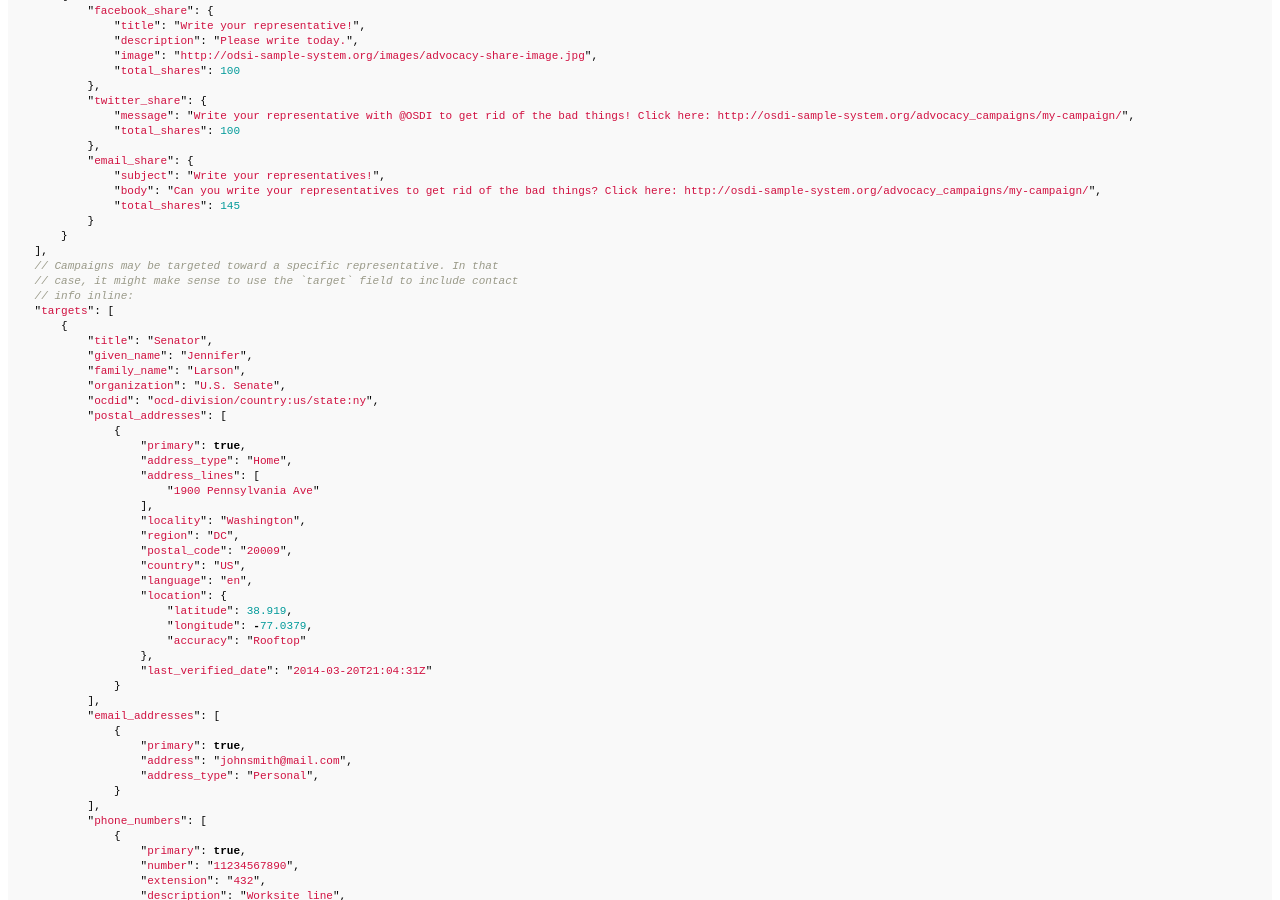
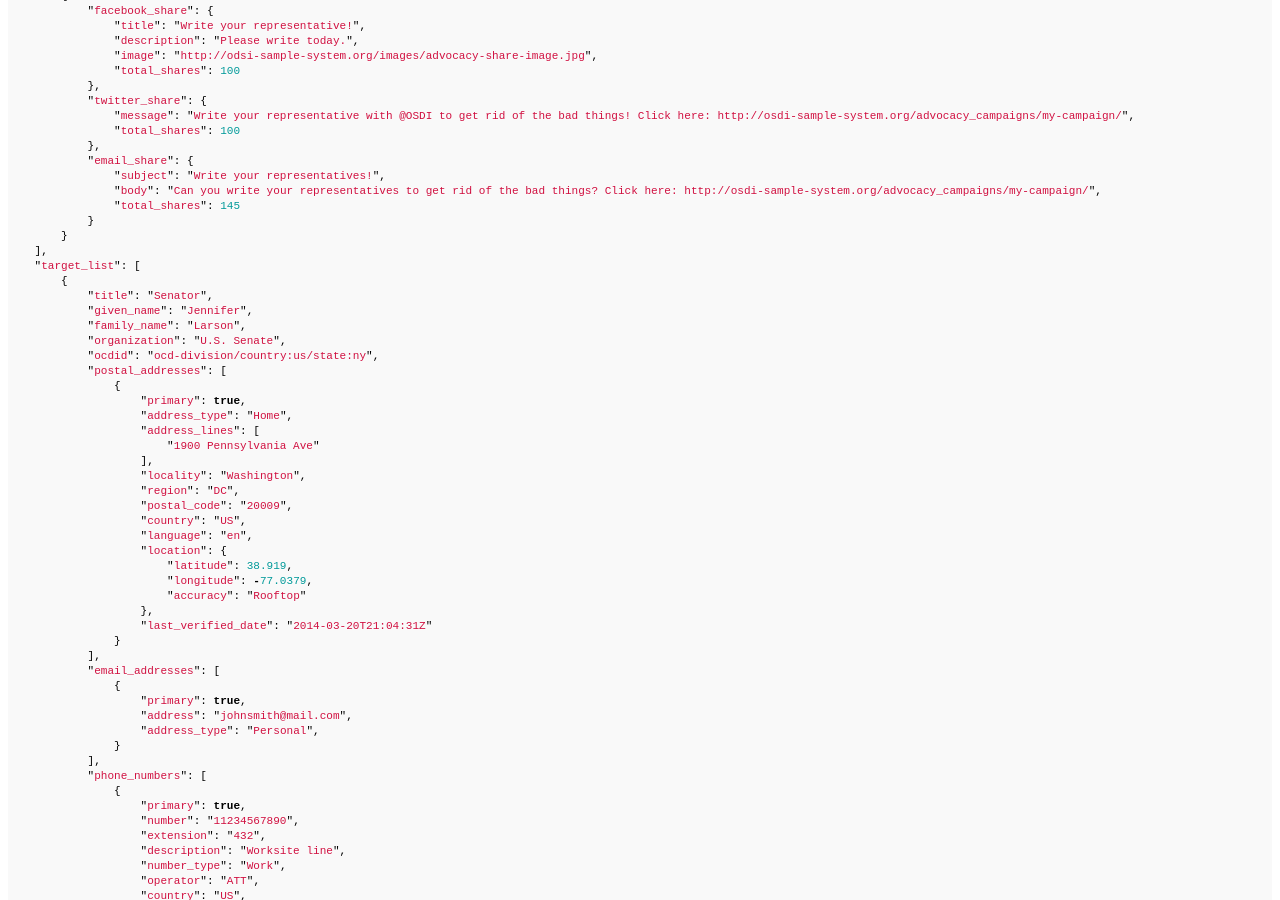
Before and after one commit to opensupporter/osdi-docs, a Jekyll site: the page built from advocacy_campaigns.md, in a window 1280 px wide and 900 px high, scrolled down 9379 px. Built offline with Jekyll 4.4.1, drawn with Linux system fonts in a browser that asks for light colours; a style sheet for code colours, icons or effects is not loaded.

Commit message:
Rename new 'targets' field to 'target_list' to avoid breaking change

```diff
--- a/advocacy_campaigns.md
+++ b/advocacy_campaigns.md
@@ -60,7 +60,7 @@ A list of fields specific to the Advocacy Campaign resource.
 |featured_image_url		|string		|A URL string pointing to a publicly available featured image file for this advocacy campaign on the web.
 |total_outreaches	|integer	|A read-only computed property representing the current count of the total number of outreaches on the advocacy campaign.
 |type				|flexunum	|The type of advocacy campaign, specifying how users perform outreaches to targets. One of "email", "in-person", "phone", "postal mail", or another type as needed.
-|targets			|[Target[]](#target)    |An array of target object hashes representing the targets of the outreach.
+|target_list		|[Target[]](#target)    |An array of target object hashes representing the targets of the outreach.
 {% include share_options_main_objects.md %}
 
 _[Back to top...](#)_
@@ -309,10 +309,7 @@ Cache-Control: max-age=0, private, must-revalidate
             }
         }
     ],
-    // Campaigns may be targeted toward a specific representative. In that
-    // case, it might make sense to use the `target` field to include contact
-    // info inline:
-    "targets": [
+    "target_list": [
         {
             "title": "Senator",
             "given_name": "Jennifer",
```
Also changed, not shown: outreaches.md (+1 -3 lines).
